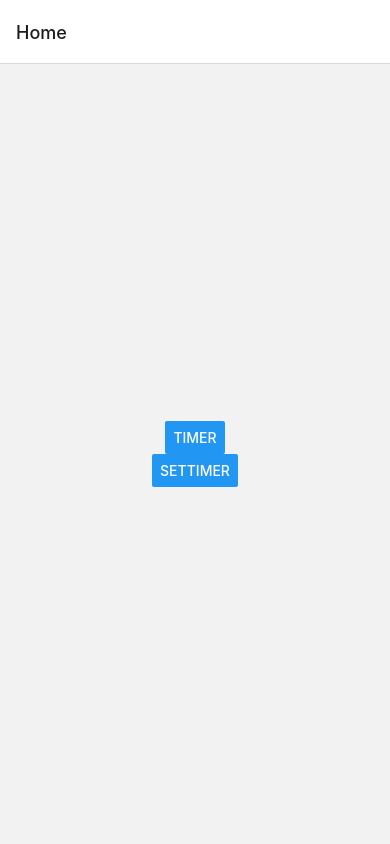
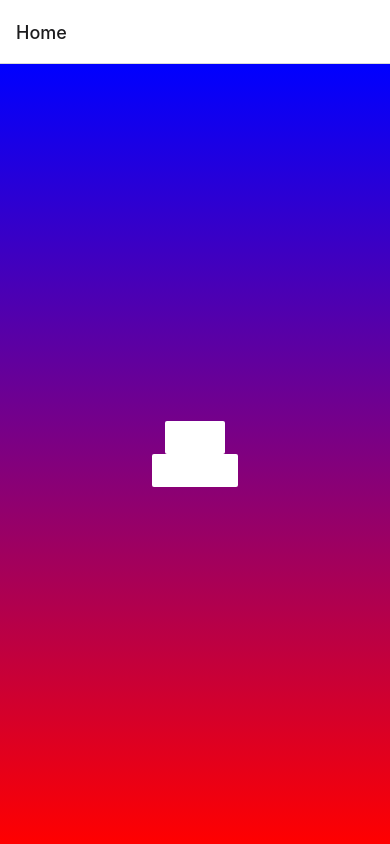
Before and after one commit to JibbZZ/TimerApp, a React Native app: screen /Home in a window 390 px wide. Built offline with nearby package versions, Linux system fonts and the light colour scheme.

Commit message:
Added LinearGradient (expo component)

```diff
--- a/HomeScreen.tsx
+++ b/HomeScreen.tsx
@@ -1,18 +1,23 @@
 import React from 'react';
 import { Button, View, StyleSheet } from 'react-native';
+import { LinearGradient } from 'expo-linear-gradient';
+
+
 
 function HomeScreen({ navigation }: any) {
     return (
-    <View style={styles.container}>
+      <LinearGradient colors={['blue', 'red']} style={styles.container}>
         <Button
           title="Timer"
           onPress={() => navigation.navigate('TimerClock')}
+          color="white"
         />
         <Button
           title="SetTimer"
           onPress={() => navigation.navigate('TimerSetScreen')}
+          color="white"
         />
-    </View>
+      </LinearGradient>
     );
   }
 
--- a/package.json
+++ b/package.json
@@ -20,7 +20,8 @@
     "react": "18.2.0",
     "react-native": "0.72.5",
     "react-native-modal": "^13.0.1",
-    "expo-haptics": "~12.4.0"
+    "expo-haptics": "~12.4.0",
+    "expo-linear-gradient": "~12.3.0"
   },
   "devDependencies": {
     "@babel/core": "^7.20.0",
```
Also changed, not shown: 1 other file (tests, documents, lock files or other folders). Lines whose indentation alone changed are shown as unchanged.
